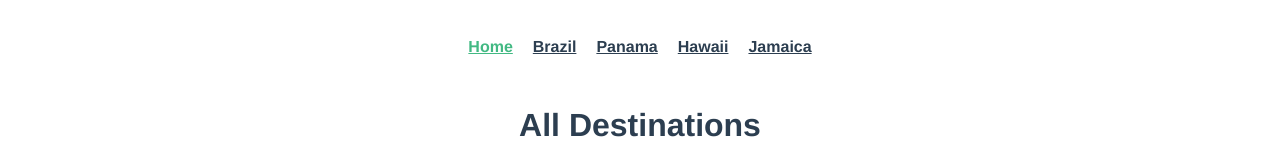
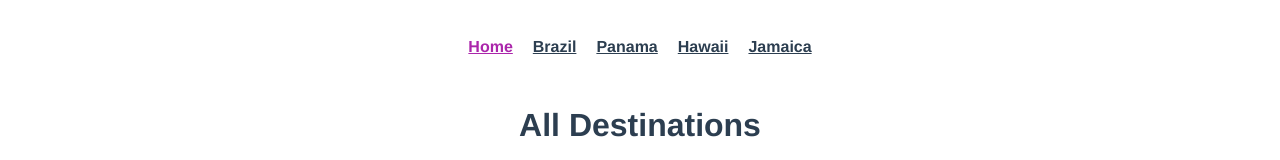
Before and after one commit to vueschool/vuejs-router, a Vue app: page / in a window 1280 px wide. Shown: the top 160 px of the page. Built offline with nearby package versions, Linux system fonts and the light colour scheme; the HTML template or start-up script is replaced by a standard one.

Commit message:
Making your classes active

```diff
--- a/src/App.vue
+++ b/src/App.vue
@@ -1,16 +1,18 @@
 <template>
   <div id="app">
-    <div id="nav">
-      <router-link to="/">Home</router-link>
-      <router-link to="/brazil">Brazil</router-link>
-      <router-link to="/panama">Panama</router-link>
-      <router-link to="/hawaii">Hawaii</router-link>
-      <router-link to="/jamaica">Jamaica</router-link>
-    </div>
+    <TheNavigation />
     <router-view />
   </div>
 </template>
+<script>
+import TheNavigation from "@/components/TheNavigation";
 
+export default {
+  components: {
+    TheNavigation
+  }
+};
+</script>
 <style>
 #app {
   font-family: "Avenir", Helvetica, Arial, sans-serif;
@@ -19,17 +21,4 @@
   text-align: center;
   color: #2c3e50;
 }
-#nav {
-  padding: 30px;
-}
-
-#nav a {
-  font-weight: bold;
-  color: #2c3e50;
-  padding: 0 10px;
-}
-
-#nav a.router-link-exact-active {
-  color: #42b983;
-}
 </style>
--- /dev/null
+++ b/src/components/TheNavigation.vue
@@ -0,0 +1,27 @@
+<template>
+  <nav id="nav">
+    <router-link to="/">Home</router-link>
+    <router-link to="/brazil">Brazil</router-link>
+    <router-link to="/panama">Panama</router-link>
+    <router-link to="/hawaii">Hawaii</router-link>
+    <router-link to="/jamaica">Jamaica</router-link>
+  </nav>
+</template>
+
+<style scoped>
+#nav {
+  display: flex;
+  justify-content: center;
+  padding: 30px;
+}
+
+#nav a {
+  font-weight: bold;
+  color: #2c3e50;
+  padding: 0 10px;
+}
+
+#nav a.vue-school-active-class {
+  color: #ab26ab;
+}
+</style>
--- a/src/router.js
+++ b/src/router.js
@@ -5,6 +5,7 @@
 Vue.use(Router);
 
 export default new Router({
+  linkExactActiveClass: "vue-school-active-class",
   routes: [
     {
       path: "/",
```
